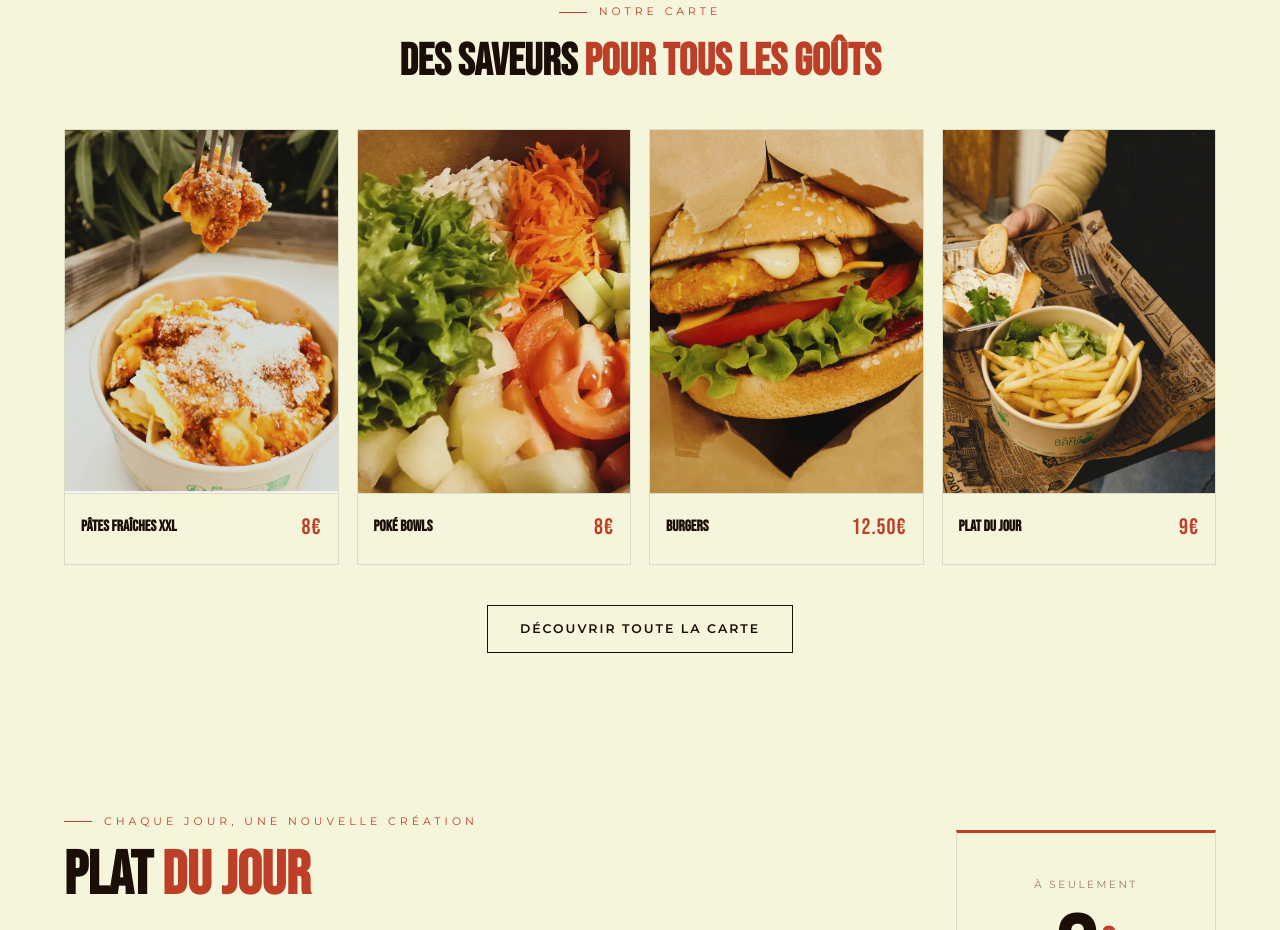
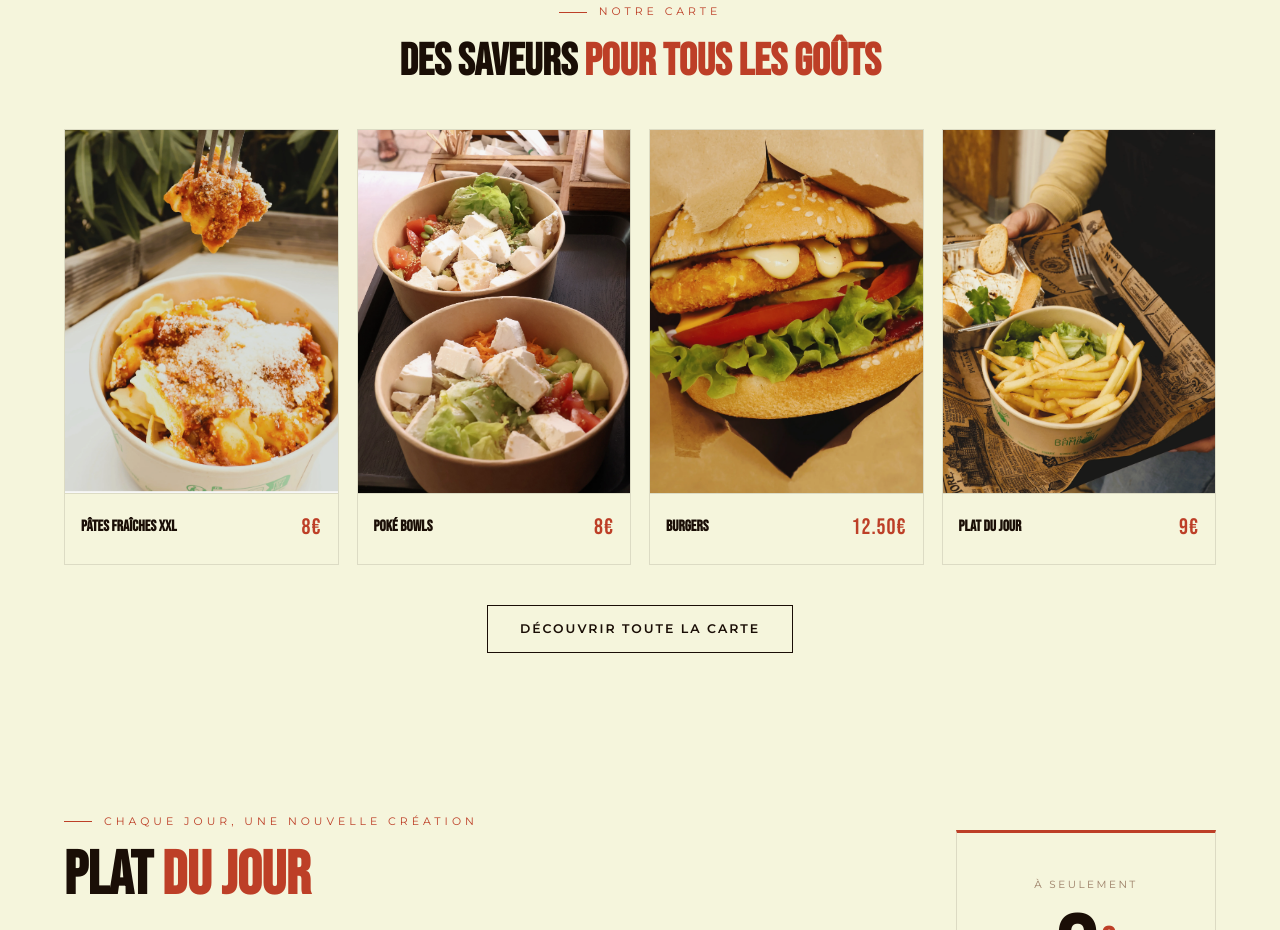
Before and after one commit to vladbevz/le438_restaurant, a plain HTML site: page index.html in a window 1280 px wide. Shown: the part 1315-2245 px from the top of the page. Drawn offline with nearby package versions, Linux system fonts and the light colour scheme; animation ran at ten frames a second; a web font is replaced by a local one.

Commit message:
style: use pokebowl4 in showcase on homepage
Co-Authored-By: Claude Sonnet 4.6 <noreply@anthropic.com>

```diff
--- a/index.html
+++ b/index.html
@@ -116,7 +116,7 @@
                     </a>
                     <a href="menu.html" class="showcase__card reveal reveal--delay-2">
                         <div class="showcase__photo-wrap">
-                            <img src="images/pokebowl.webp" alt="Poké Bowls" class="showcase__photo">
+                            <img src="images/pokebowl4.webp" alt="Poké Bowls" class="showcase__photo">
                         </div>
                         <div class="showcase__info">
                             <span class="showcase__name">Poké Bowls</span>
```
